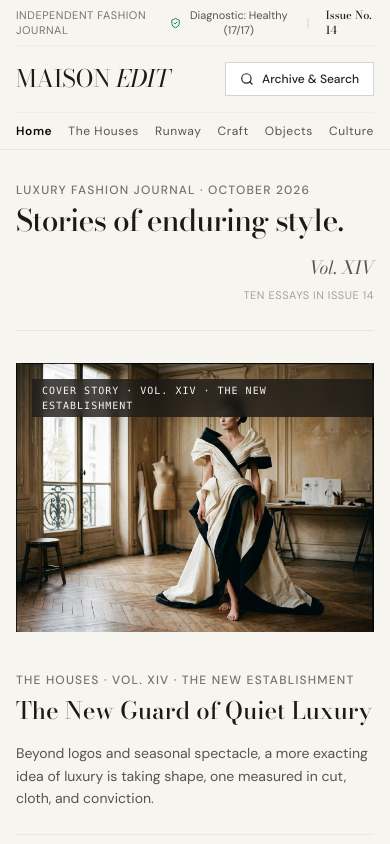
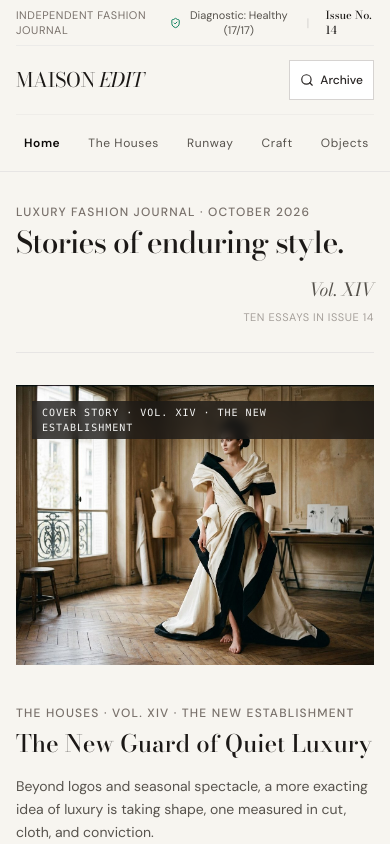
Before and after one commit to Mac079/Maison-Edit-, a React (Vite) app: page / in a window 390 px wide. Shown: the top 844 px of the page. Built offline with nearby package versions, Linux system fonts and the light colour scheme; a web font is replaced by a local one.

Commit message:
style: improve mobile responsiveness and touch targets
- Optimized image containers for better layout consistency.
- Increased hit area sizes for navigation elements to improve accessibility.
- Refined drop cap typography for smaller mobile screens.

```diff
--- a/src/components/ArticleView.tsx
+++ b/src/components/ArticleView.tsx
@@ -73,10 +73,10 @@ export const ArticleView: React.FC<ArticleViewProps> = ({ article, onNavigate })
 
       <div className="max-w-4xl mx-auto px-4 sm:px-6 py-8 sm:py-12">
         {/* Navigation Breadcrumb Bar */}
-        <div className="flex items-center justify-between border-b border-stone-200 pb-4 mb-8 text-xs">
+        <div className="flex flex-wrap items-center justify-between gap-3 border-b border-stone-200 pb-3 sm:pb-4 mb-6 sm:mb-8 text-xs">
           <button
             onClick={() => onNavigate('/')}
-            className="inline-flex items-center gap-1.5 text-stone-600 hover:text-stone-950 transition-colors"
+            className="inline-flex items-center gap-1.5 text-stone-600 hover:text-stone-950 transition-colors py-1 min-h-[36px]"
           >
             <ArrowLeft className="w-3.5 h-3.5" />
             <span>Return to journal</span>
@@ -163,17 +163,17 @@ export const ArticleView: React.FC<ArticleViewProps> = ({ article, onNavigate })
         </header>
 
         {/* Main Editorial Image */}
-        <figure className="mb-12 bg-stone-200">
-          <div className="overflow-hidden aspect-4/3 max-h-[540px]">
+        <figure className="mb-10 sm:mb-12 w-full">
+          <div className="relative w-full h-[280px] sm:h-[420px] md:h-[500px] lg:h-[540px] overflow-hidden bg-stone-100">
             <img
               src={article.image}
               alt={article.imageAlt}
-              className="w-full h-full object-cover"
+              className="w-full h-full object-cover object-center block transition-transform duration-700 ease-out"
               loading="eager"
               referrerPolicy="no-referrer"
             />
           </div>
-          <figcaption className="p-3 text-xs font-serif italic text-stone-500 bg-[#f7f5f0] border-b border-stone-200">
+          <figcaption className="py-2.5 sm:py-3 text-xs font-serif italic text-stone-500 bg-[#f7f5f0] border-b border-stone-200">
             {article.imageAlt} — Maison Edit Archival Documentation.
           </figcaption>
         </figure>
--- a/src/components/CategoryView.tsx
+++ b/src/components/CategoryView.tsx
@@ -50,11 +50,11 @@ export const CategoryView: React.FC<CategoryViewProps> = ({ category, onNavigate
               className="group cursor-pointer flex flex-col justify-between border-b border-stone-200 pb-8"
             >
               <div>
-                <div className="overflow-hidden bg-stone-200 mb-4 aspect-4/3 relative">
+                <div className="overflow-hidden bg-stone-100 mb-4 aspect-4/3 w-full relative">
                   <img
                     src={article.image}
                     alt={article.imageAlt}
-                    className="w-full h-full object-cover transition-transform duration-500 group-hover:scale-103"
+                    className="w-full h-full object-cover object-center block transition-transform duration-500 group-hover:scale-103"
                     loading="lazy"
                     referrerPolicy="no-referrer"
                   />
--- a/src/components/Header.tsx
+++ b/src/components/Header.tsx
@@ -32,13 +32,13 @@ export const Header: React.FC<HeaderProps> = ({ currentPath, onNavigate, onOpenD
         </div>
 
         {/* 3-Zone Top Bar Contract */}
-        <div className="flex items-center justify-between gap-8 py-4">
+        <div className="flex items-center justify-between gap-3 sm:gap-8 py-3 sm:py-4">
           {/* Zone 1: Brand Wordmark */}
           <button
             onClick={() => onNavigate('/')}
-            className="text-2xl sm:text-3xl font-editorial-title tracking-tight text-stone-900 whitespace-nowrap shrink-0 hover:opacity-90 transition-opacity text-left"
+            className="text-xl sm:text-3xl font-editorial-title tracking-tight text-stone-900 whitespace-nowrap shrink-0 hover:opacity-90 transition-opacity text-left min-h-[44px] flex items-center"
           >
-            MAISON <i className="font-serif italic font-normal">EDIT</i>
+            MAISON <i className="font-serif italic font-normal ml-1">EDIT</i>
           </button>
 
           {/* Zone 2: 5 clean single-line nav links */}
@@ -50,7 +50,7 @@ export const Header: React.FC<HeaderProps> = ({ currentPath, onNavigate, onOpenD
                 <button
                   key={cat.slug}
                   onClick={() => onNavigate(catPath)}
-                  className={`whitespace-nowrap shrink-0 transition-colors py-1 relative ${
+                  className={`whitespace-nowrap shrink-0 transition-colors py-1 relative min-h-[40px] flex items-center ${
                     isActive
                       ? 'text-stone-950 font-semibold'
                       : 'hover:text-stone-950 text-stone-600'
@@ -69,23 +69,24 @@ export const Header: React.FC<HeaderProps> = ({ currentPath, onNavigate, onOpenD
           <div className="flex items-center gap-2 shrink-0">
             <button
               onClick={() => onNavigate('/archive/')}
-              className={`inline-flex items-center gap-2 px-3.5 py-2 text-xs font-medium border transition-colors whitespace-nowrap shrink-0 ${
+              className={`inline-flex items-center gap-1.5 sm:gap-2 px-2.5 sm:px-3.5 py-2 text-xs font-medium border transition-colors whitespace-nowrap shrink-0 min-h-[40px] ${
                 currentPath.startsWith('/archive')
                   ? 'bg-stone-900 text-stone-50 border-stone-900'
                   : 'bg-white text-stone-800 border-stone-300 hover:border-stone-900 hover:text-stone-950'
               }`}
             >
               <Search className="w-3.5 h-3.5" />
-              <span>Archive & Search</span>
+              <span className="hidden sm:inline">Archive & Search</span>
+              <span className="sm:hidden">Archive</span>
             </button>
           </div>
         </div>
 
         {/* Mobile secondary category ribbon */}
-        <div className="md:hidden flex items-center gap-4 overflow-x-auto py-2.5 border-t border-stone-200/50 no-scrollbar text-xs uppercase tracking-wider text-stone-600">
+        <div className="md:hidden flex items-center gap-3 overflow-x-auto py-2 border-t border-stone-200/50 no-scrollbar text-xs uppercase tracking-wider text-stone-600">
           <button
             onClick={() => onNavigate('/')}
-            className={`whitespace-nowrap shrink-0 ${currentPath === '/' ? 'text-stone-950 font-semibold' : ''}`}
+            className={`whitespace-nowrap shrink-0 py-1.5 px-2 min-h-[40px] flex items-center ${currentPath === '/' ? 'text-stone-950 font-semibold' : ''}`}
           >
             Home
           </button>
@@ -93,7 +94,7 @@ export const Header: React.FC<HeaderProps> = ({ currentPath, onNavigate, onOpenD
             <button
               key={cat.slug}
               onClick={() => onNavigate(`/category/${cat.slug}/`)}
-              className={`whitespace-nowrap shrink-0 ${
+              className={`whitespace-nowrap shrink-0 py-1.5 px-2 min-h-[40px] flex items-center ${
                 currentPath.includes(cat.slug) ? 'text-stone-950 font-semibold' : ''
               }`}
             >
--- a/src/components/HomeJournal.tsx
+++ b/src/components/HomeJournal.tsx
@@ -50,11 +50,11 @@ export const HomeJournal: React.FC<HomeJournalProps> = ({ onNavigate }) => {
       >
         <div className="grid grid-cols-1 lg:grid-cols-12 gap-8 items-stretch">
           {/* Cover Image */}
-          <div className="lg:col-span-8 overflow-hidden bg-stone-200 relative aspect-4/3 max-h-[580px]">
+          <div className="lg:col-span-8 overflow-hidden bg-stone-100 relative w-full h-[280px] sm:h-[400px] md:h-[480px] lg:h-[540px]">
             <img
               src={coverArticle.image}
               alt={coverArticle.imageAlt}
-              className="w-full h-full object-cover transition-transform duration-700 ease-out group-hover:scale-102"
+              className="w-full h-full object-cover object-center block transition-transform duration-700 ease-out group-hover:scale-102"
               loading="eager"
               referrerPolicy="no-referrer"
             />
@@ -147,11 +147,11 @@ export const HomeJournal: React.FC<HomeJournalProps> = ({ onNavigate }) => {
               className="group cursor-pointer flex flex-col justify-between"
             >
               <div>
-                <div className="overflow-hidden bg-stone-200 mb-4 aspect-4/3 relative">
+                <div className="overflow-hidden bg-stone-100 mb-4 aspect-4/3 w-full relative">
                   <img
                     src={article.image}
                     alt={article.imageAlt}
-                    className="w-full h-full object-cover transition-transform duration-500 group-hover:scale-103"
+                    className="w-full h-full object-cover object-center block transition-transform duration-500 group-hover:scale-103"
                     loading="lazy"
                     referrerPolicy="no-referrer"
                   />
--- a/src/index.css
+++ b/src/index.css
@@ -39,3 +39,12 @@ body {
   color: #1c1917;
   font-weight: 400;
 }
+
+@media (max-width: 640px) {
+  .drop-cap::first-letter {
+    font-size: 3.25rem;
+    line-height: 0.85;
+    padding-top: 2px;
+    padding-right: 10px;
+  }
+}
```
